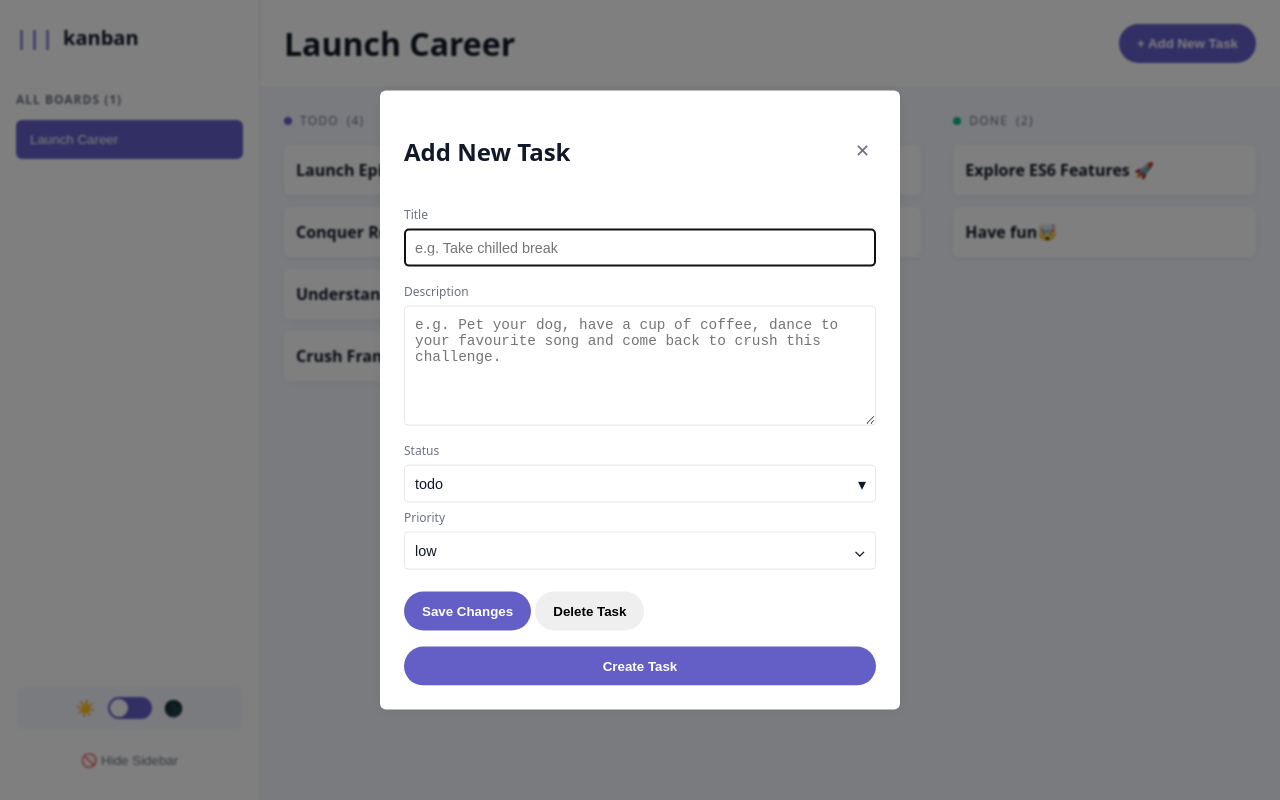
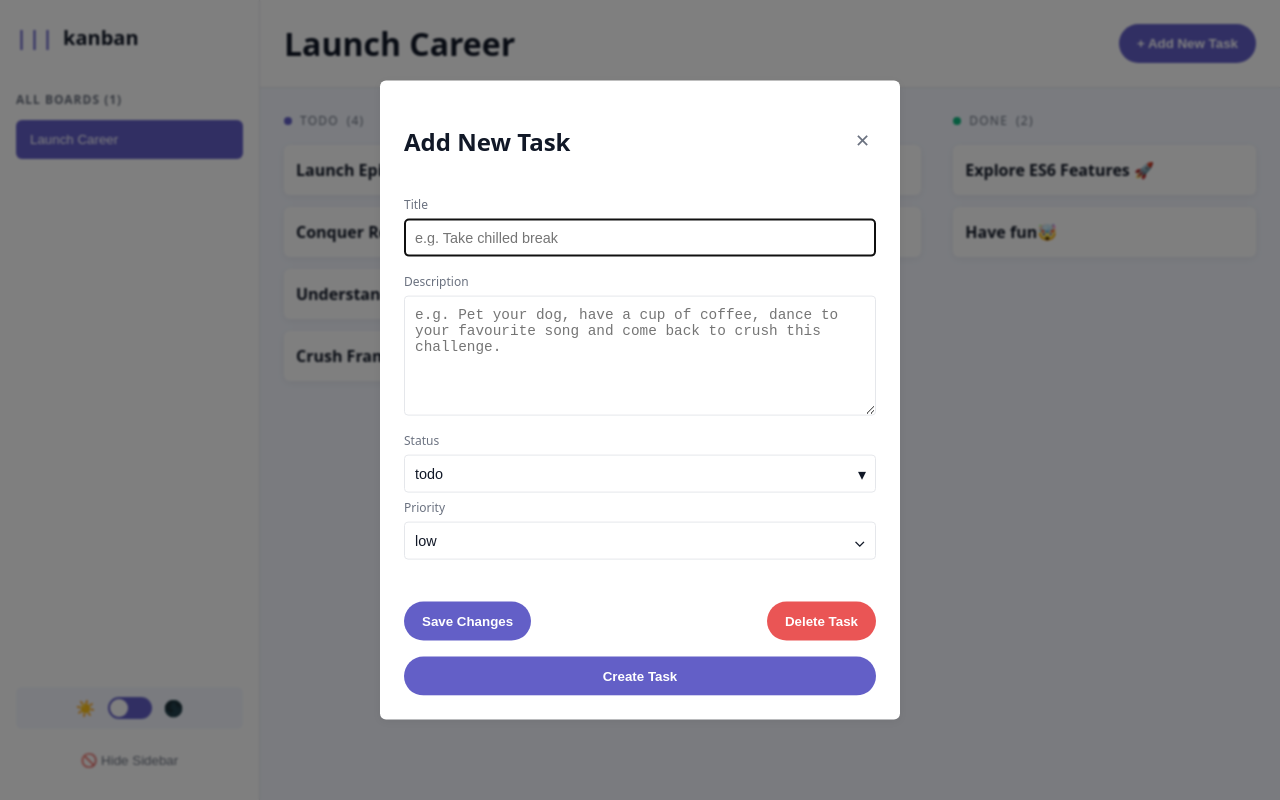
Before and after one commit to JydieCPT/JAYDAN25099_PTO2505_GroupA_Jay-Dee-Daniels_JSLPP, a plain HTML site: page index.html in a window 1280 px wide. Both pictures are taken after a click on the button "+ Add New Task". Drawn offline with Linux system fonts and the light colour scheme.

Commit message:
Modal adjustments for save and delete buttons.

```diff
--- a/styles.css
+++ b/styles.css
@@ -325,6 +325,21 @@ textarea { min-height: 120px; resize: vertical; }
   transform: translateY(-50%);
   pointer-events: none;
 }
+.modal-actions {
+  display: flex;
+  justify-content: space-between;
+  gap: 12px;
+  margin-top: 20px;
+}
+
+.btn.delete {
+  background: #ea5555;
+  color: #fff;
+}
+
+.btn.delete:hover {
+  background: #ff6b6b;
+}
 
 /* ------------ Utilities ------------ */
 .hidden { display: none !important; }
```
